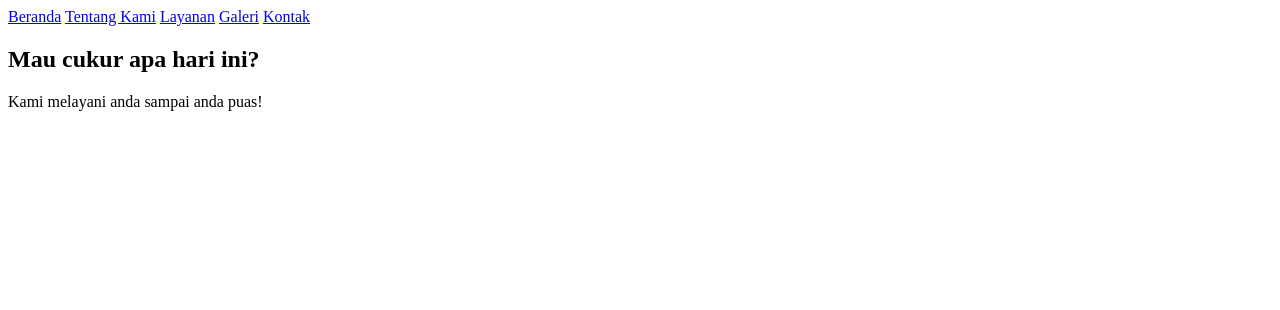
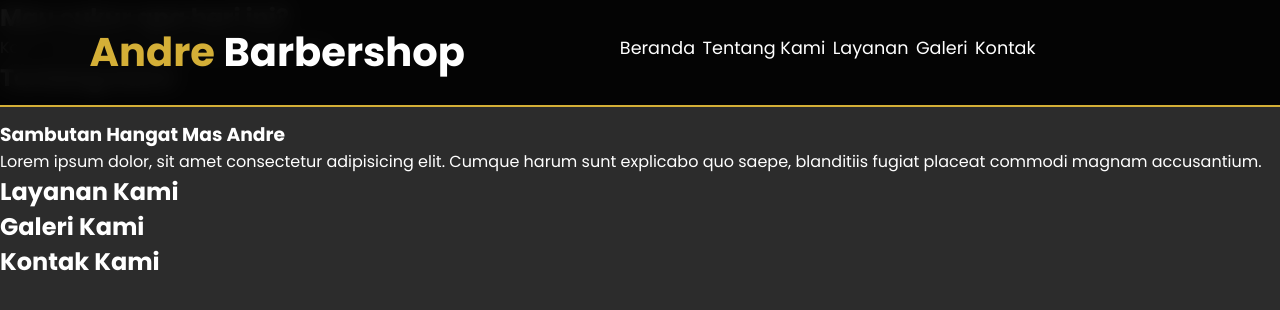
Before and after one commit to ThekeySea/Andre-Barbershop, a plain HTML site: page index.html in a window 1280 px wide. Drawn offline with nearby package versions, Linux system fonts and the light colour scheme.

Commit message:
navbar & penyesuaian

```diff
--- a/index.html
+++ b/index.html
@@ -1,12 +1,24 @@
 <!DOCTYPE html>
 <html lang="en">
   <head>
-    <meta charset="UTF-8">
-    <meta name="viewport" content="width=device-width, initial-scale=1.0">
+    <meta charset="UTF-8" />
+    <meta name="viewport" content="width=device-width, initial-scale=1.0" />
     <title>Andre Barbershop</title>
+
+    <link rel="stylesheet" href="style.css" />
+    <link rel="preconnect" href="https://fonts.googleapis.com" />
+    <link rel="preconnect" href="https://fonts.gstatic.com" crossorigin />
+    <link
+      href="https://fonts.googleapis.com/css2?family=Poppins:ital,wght@0,100;0,200;0,300;0,400;0,500;0,600;0,700;0,800;0,900;1,100;1,200;1,300;1,400;1,500;1,600;1,700;1,800;1,900&display=swap"
+      rel="stylesheet"
+    />
+    <link href="https://unpkg.com/aos@2.3.4/dist/aos.css" rel="stylesheet" />
+    <script src="https://unpkg.com/feather-icons"></script>
   </head>
   <body>
     <nav class="navbar">
+
+      <div class="navbar-logo"><span>Andre</span> Barbershop</div>
       <div class="navbar-nav">
         <a href="#home">Beranda</a>
         <a href="#about">Tentang Kami</a>
@@ -15,10 +27,12 @@
         <a href="#contact">Kontak</a>
       </div>
 
+      <div class="navbar-extra">
+        <a href=""></a>
+      </div>
     </nav>
 
-
-    <section class="home" id="home">
+    <section class="hero" id="home">
       <main class="content">
         <h1>Mau cukur apa hari ini?</h1>
         <p>Kami melayani anda sampai anda puas!</p>
@@ -26,23 +40,41 @@
     </section>
 
     <section class="about" id="about">
-
+      <h2><span>Tentang</span> Kami</h2>
+      <div class="about-img">
+        <img src="" alt="" />
+      </div>
+      <div class="content">
+        <h3>Sambutan Hangat Mas Andre</h3>
+        <p>
+          Lorem ipsum dolor, sit amet consectetur adipisicing elit. Cumque harum
+          sunt explicabo quo saepe, blanditiis fugiat placeat commodi magnam
+          accusantium.
+        </p>
+      </div>
     </section>
 
     <section class="service" id="service">
+      <h2><span>Layanan</span> Kami</h2>
 
+      <div class="row">
+        <div class="service-card"></div>
+      </div>
     </section>
 
     <section class="galeri" id="galeri">
-
+      <h2><span>Galeri</span> Kami</h2>
     </section>
 
     <section class="contact" id="contact">
-
+      <h2><span>Kontak</span> Kami</h2>
     </section>
 
-    <footer>
+    <footer></footer>
 
-    </footer>
+    <script>
+      feather.replace();
+    </script>
+    <script src="js/script.js"></script>
   </body>
 </html>
--- a/style.css
+++ b/style.css
@@ -1,5 +1,14 @@
 html {
     scroll-behavior: smooth;
+}
+
+:root {
+    --utama:#2C2C2C;
+    --warna1:#D4AF37;
+    --warna2:#F5F5F5;
+    --teks1:#D4AF37;
+    --teks2:#666666;
+    --highlight:#A32F2F;
 }
 
 * {
@@ -10,7 +19,64 @@ html {
     outline: none;
 }
 
+body {
+    background-color: var(--utama);
+    font-family: "Poppins";
+    color: #fff;
+}
+
 .navbar {
     display: flex;
+    justify-content: space-between;
+    align-items: center;
+    position: fixed;
+    top: 0;
+    left: 0;
+    right: 0;
+    background-color: rgba(0, 0, 0, 0.9);
+    backdrop-filter: blur(10px);
+    border-bottom: 2px solid #D4AF37;
+    padding: 1.4rem 7%;
+}
+
+.navbar-logo {
+    font-weight: 700;
+    font-size: 2.5rem;
+    color: #fff;
+}
+
+.navbar-logo span {
+    color: #D4AF37;
+}
+
+.navbar .navbar-nav a {
+    color: #fff;
+    margin: 0.1rem;
+    display: inline-block;
+    font-size: 1.1rem;
+}
+
+.navbar .navbar-nav a:hover {
+    color: var(--teks1);
+}
+
+.navbar .navbar-nav a:after {
+    content: "";
+    display: block;
+    padding-bottom: 0.5rem ;
+    border-bottom: 0.1rem solid var(--teks1);
+    transform: scaleX(0);
+    transition: 0.2s linear;
+}
+
+.navbar .navbar-nav a:hover::after {
+    transform: scaleX(0.5);
+}
+
+.hero {
+    background-image: url(./gambar);
+}
+
+.hero .content {
 
 }
```
Also changed, not shown: gambar/andre.jpeg (added). Lines whose indentation alone changed are shown as unchanged.
